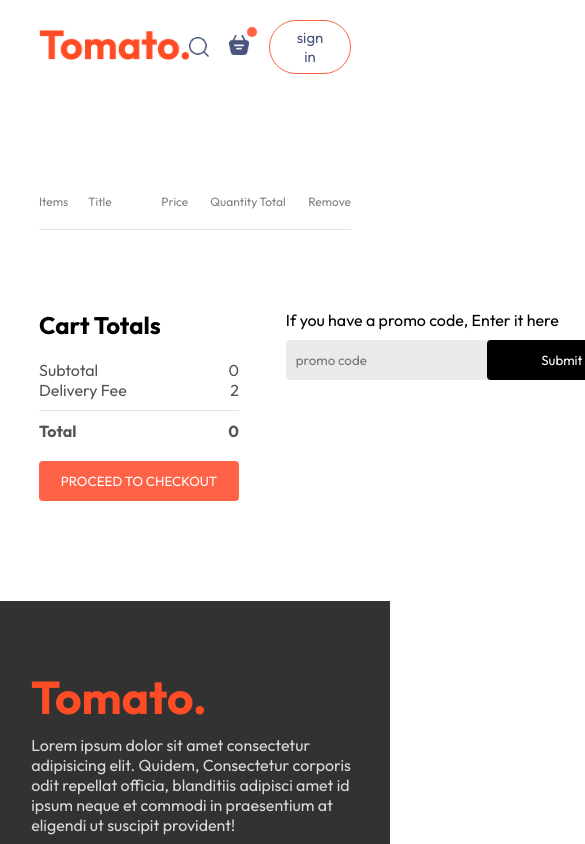
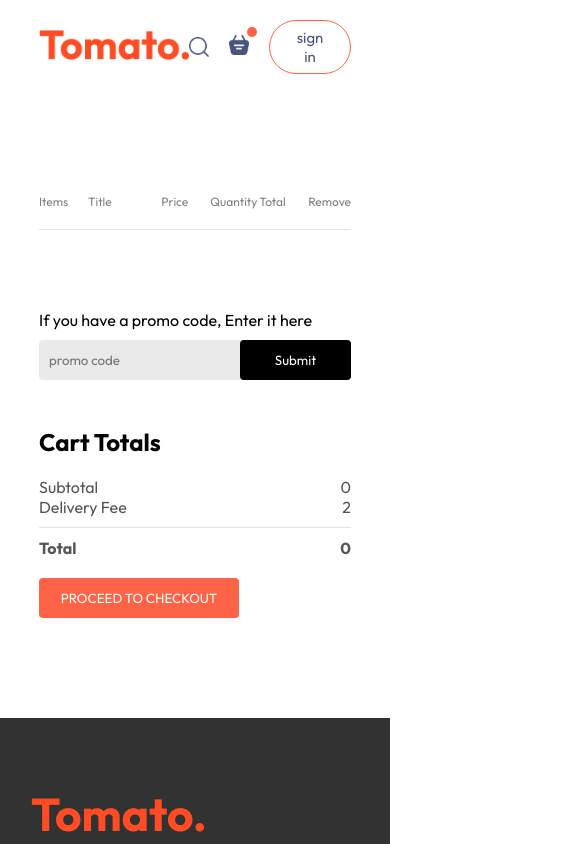
Before and after one commit to mdamir-012/Food_delivery_app, a React (Vite) app in the folder frontend/: page /cart in a window 390 px wide. Shown: the top 844 px of the page, 585 px wide, since content can reach past the window. Built offline with nearby package versions, Linux system fonts and the light colour scheme.

Commit message:
added responsiveness to cart layout for improving mobile and tablet view

```diff
--- a/frontend/src/pages/Cart/Cart.css
+++ b/frontend/src/pages/Cart/Cart.css
@@ -86,3 +86,12 @@
     color: white;
     border-radius: 4px;
 }
+
+@media (max-width:750px){
+     .cart_bottom{
+        flex-direction: column-reverse;
+     }
+     .cart_promocode{
+        justify-content: start;
+     }
+}
```
